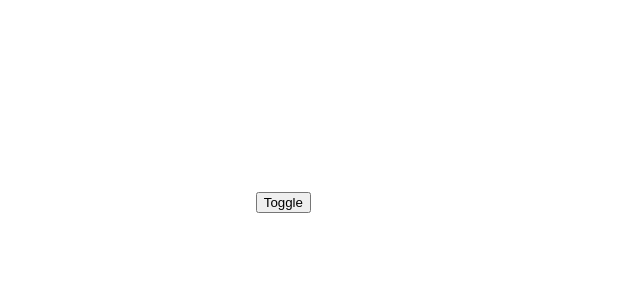
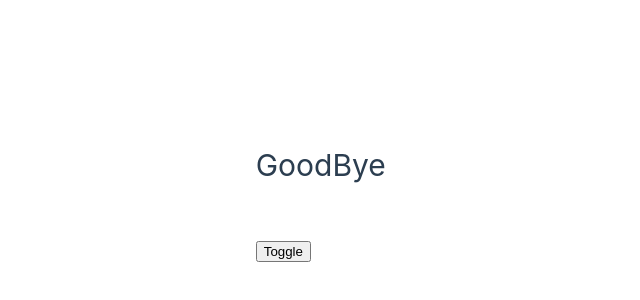
Before and after one commit to bgsdewo/Vue_Animasi, a Vue app in the folder todo- animation/: page / in a window 1280 px wide. Shown: the part 198-498 px from the top of the page, without its empty margins (329-969 px from the left). Built offline with nearby package versions, Linux system fonts and the light colour scheme.

Commit message:
Menggunakan Kondisi Dalam Komponen Transition

```diff
--- a/todo- animation/src/views/HomeView.vue
+++ b/todo- animation/src/views/HomeView.vue
@@ -1,28 +1,41 @@
 <script setup>
 import { ref } from 'vue';
-
 
 const showText = ref(false)
 </script>
 
 <template>
   <main>
-    <transition name="fade">
-      <h1 v-if="showText">Hello World!</h1>
-    </transition>
-    <button @click="showText = !showText">Toggle</button>
+    <div class="container">
+      <transition name="fade">
+        <h1 v-if="showText">Hello World</h1>
+        <h1 v-else>GoodBye</h1>
+      </transition>
+      <button @click="showText = !showText">Toggle</button>
+    </div>
   </main>
 </template>
 
+<style scoped>
 
-<style scoped>
+.container {
+  position: relative;
+}
+
+h1 {
+  position: absolute;
+}
+
+button {
+  margin-top: 100px;
+}
+
 .fade-enter-from {
-opacity: 0;
-
+  opacity: 0;
 }
 
 .fade-enter-to {
-opacity: 1;
+  opacity: 1;
 }
 
 .fade-enter-active {
@@ -33,11 +46,11 @@ opacity: 1;
   opacity: 1;
 }
 
-.fade-leave-to{
+.fade-leave-to {
   opacity: 0;
 }
 
-.fade-leave-active{
+.fade-leave-active {
   transition: all 1s ease;
 }
 </style>
```
